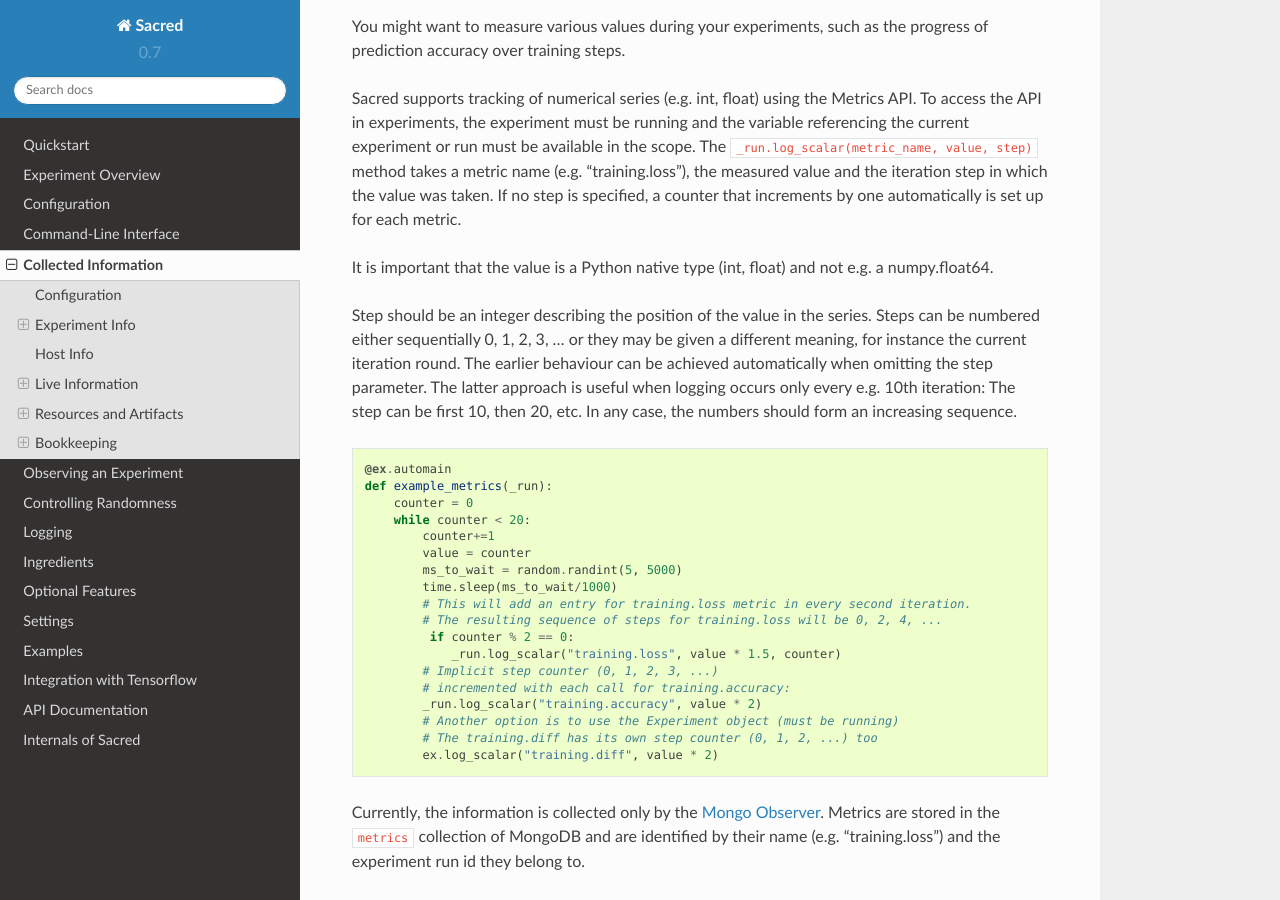
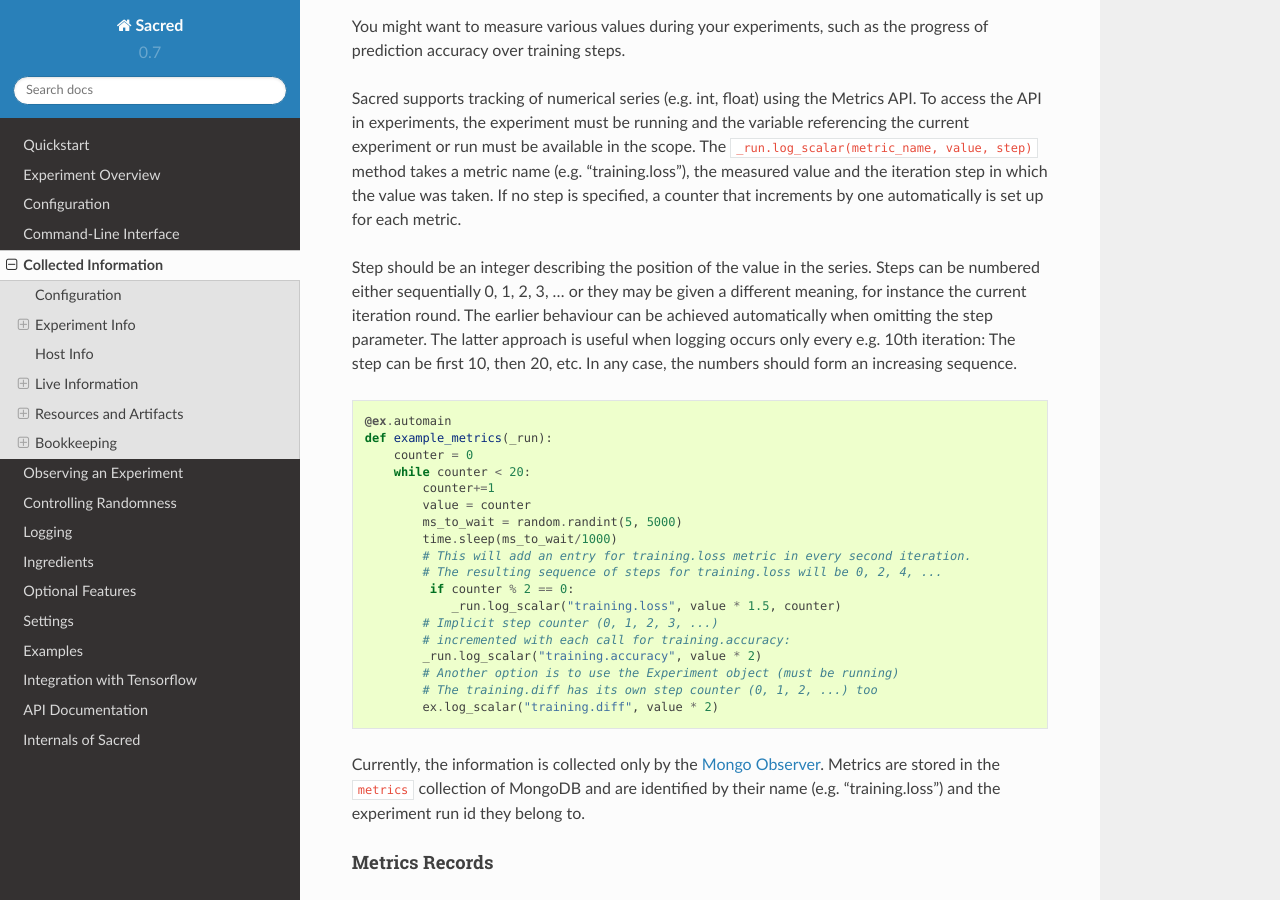
Before and after one commit to IDSIA/sacred, a Sphinx documentation site: the page built from docs/collected_information.rst, in a window 1280 px wide and 900 px high, scrolled down 3266 px. Built offline with Sphinx 7.4.7 and the Read the Docs theme 2.0.0, drawn with Linux system fonts in a browser that asks for light colours.

Commit message:
Removed outdated line in the documentation following commit 1b826b3822e6bdcce56e8eb2a2a040d997b79e21 (Issue #279)

```diff
--- a/docs/collected_information.rst
+++ b/docs/collected_information.rst
@@ -159,7 +159,7 @@
 
 
 Metrics API
------------------
+-----------
 You might want to measure various values during your experiments, such as
 the progress of prediction accuracy over training steps.
 
@@ -168,8 +168,6 @@
 or run must be available in the scope. The ``_run.log_scalar(metric_name, value, step)`` method takes
 a metric name (e.g. "training.loss"), the measured value and the iteration step in which the value was taken.
 If no step is specified, a counter that increments by one automatically is set up for each metric.
-
-It is important that the value is a Python native type (int, float) and not e.g. a numpy.float64.
 
 Step should be an integer describing the position of the value in the series. Steps can be numbered either sequentially
 0, 1, 2, 3, ... or they may be given a different meaning, for instance the current iteration round.
@@ -253,7 +251,7 @@
 
 
 Bookkeeping
-==========
+===========
 Finally, Sacred stores some additional bookkeeping information, and some custom
 meta information about the runs.
 This information is reported to the observers as soon as it is available, and
```
